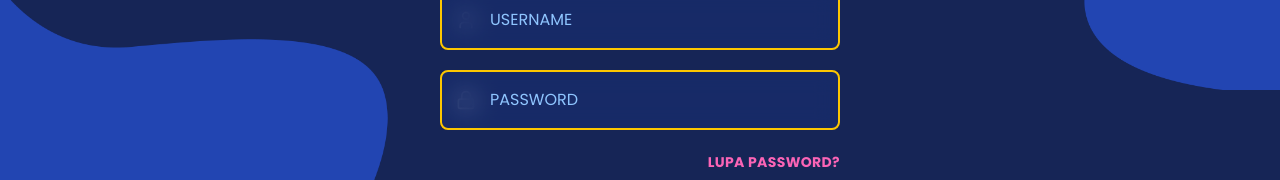
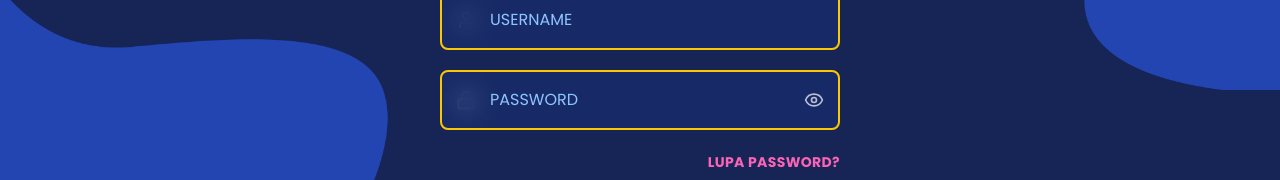
Before and after one commit to tiaraagustinn/Proship, a Next.js app in the folder frontend/: page /login in a window 1280 px wide. Shown: the part 338-518 px from the top of the page. Built offline with nearby package versions, Linux system fonts and the light colour scheme.

Commit message:
toggle password

```diff
--- a/frontend/app/login/page.tsx
+++ b/frontend/app/login/page.tsx
@@ -2,7 +2,7 @@
 
 import { useState, FormEvent, ChangeEvent } from 'react';
 import { useRouter } from 'next/navigation';
-import { User, Lock, Mail } from 'lucide-react';
+import { User, Lock, Mail, Eye, EyeOff } from 'lucide-react';
 
 const ADMIN_EMAIL = 'admin@dishub-aceh.go.id';
 
@@ -21,6 +21,7 @@ export default function PetugasLoginPage() {
   const [isInactive, setIsInactive] = useState<boolean>(false);
   const [isLoading, setIsLoading] = useState<boolean>(false);
   const [showForgot, setShowForgot] = useState(false);
+  const [showPassword, setShowPassword] = useState(false);
 
   const handleInputChange = (e: ChangeEvent<HTMLInputElement>) => {
     const { name, value } = e.target;
@@ -127,14 +128,23 @@ export default function PetugasLoginPage() {
               <Lock className="w-5 h-5" />
             </div>
             <input
-              type="password"
+              type={showPassword ? 'text' : 'password'}
               name="password"
               placeholder="PASSWORD"
               value={loginData.password}
               onChange={handleInputChange}
-              className="w-full pl-12 pr-4 py-4 bg-blue-900/30 backdrop-blur-md border-2 border-yellow-400 rounded-lg text-white placeholder-blue-300 focus:outline-none focus:border-yellow-300 focus:bg-blue-900/40 transition-all font-medium"
+              className="w-full pl-12 pr-12 py-4 bg-blue-900/30 backdrop-blur-md border-2 border-yellow-400 rounded-lg text-white placeholder-blue-300 focus:outline-none focus:border-yellow-300 focus:bg-blue-900/40 transition-all font-medium"
               required
             />
+            <button
+              type="button"
+              onClick={() => setShowPassword(v => !v)}
+              className="absolute right-4 top-1/2 -translate-y-1/2 text-white/70 hover:text-white transition-colors"
+              tabIndex={-1}
+              aria-label={showPassword ? 'Sembunyikan password' : 'Tampilkan password'}
+            >
+              {showPassword ? <EyeOff className="w-5 h-5" /> : <Eye className="w-5 h-5" />}
+            </button>
           </div>
 
           {/* Error Message */}
```
